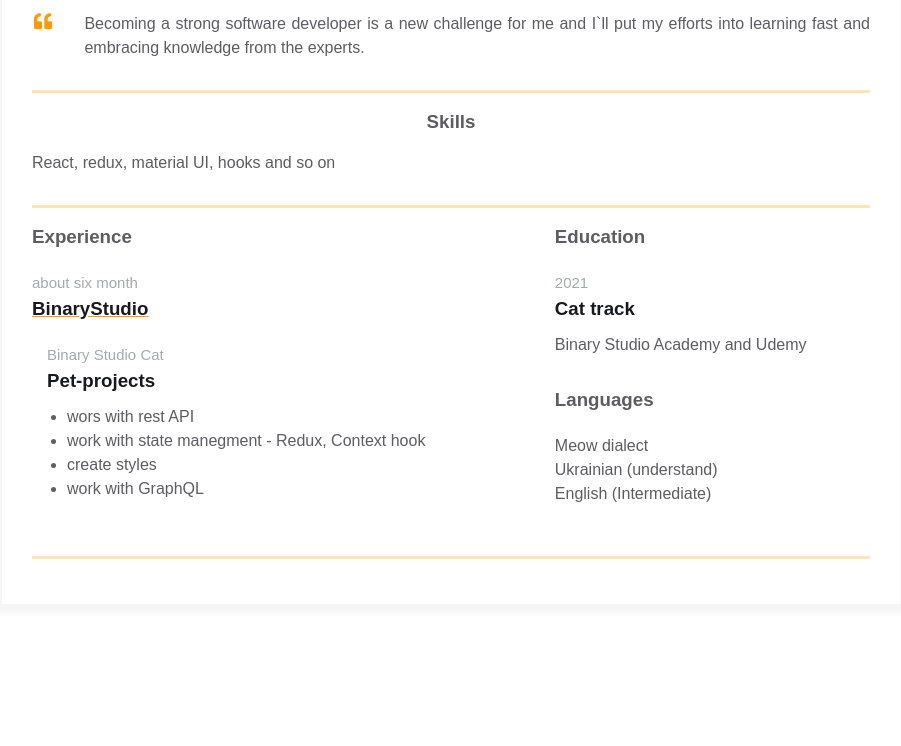
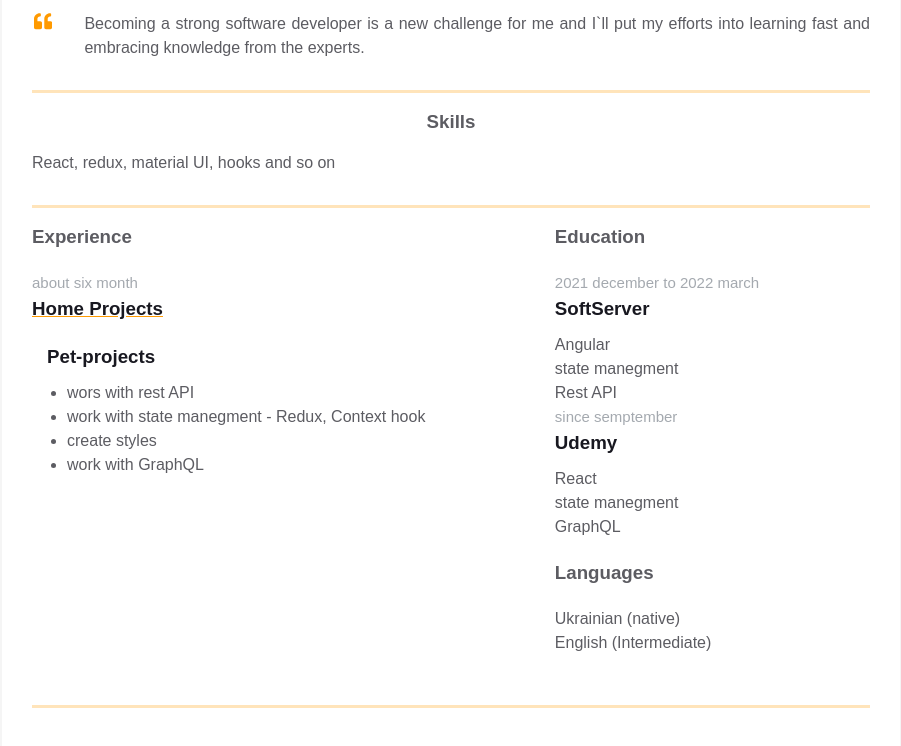
Before and after one commit to RomanMaruk/homepage, a plain HTML site: page index.html in a window 1280 px wide. Shown: the part 338-1084 px from the top of the page, without its empty margins (189-1090 px from the left). Before the commit the page ends 993 px from the top, so only its background shows below. Drawn offline with Linux system fonts and the light colour scheme.

Commit message:
add my own informarion

```diff
--- a/index.html
+++ b/index.html
@@ -75,28 +75,6 @@
 					</div>
 				</div>
 
-				<!-- <div class="container">
-					<div class="resume__block">
-						<div class="main-info fh">
-
-							<div class="experiences">
-								<h3 class="experiences__header">Experience</h3>
-								<p class="experiences__company-header-durability">about six month</p>
-								<h3 class="experiences__company-header-name">Pet-projects</h3>
-								<h4 class="experiences__company-project">Marvel</h4>
-								<ul class="experiences__company-project-name">
-									<li class="experiences__company-project-responsibilities">wors with rest API</li>
-									<li class="experiences__company-project-responsibilities">work with state manegment - Redux, Context hook</li>
-									<li class="experiences__company-project-responsibilities">create styles</li>
-									<li class="experiences__company-project-responsibilities">work with GraphQL</li>
-								</ul>
-							</div>
-
-							<div class="additional-info fv"></div>
-						</div>
-					</div>
-				</div> -->
-
 				<div class="container">
 					<div class="resume__block">
 						<div class="main-info fh">
@@ -106,11 +84,10 @@
 								<div class="experiences__company">
 									<div class="experiences__company-header">
 										<span class="experiences__company-header-durability">about six month</span>
-										<h3 class="experiences__company-header-name">BinaryStudio</h3>
+										<h3 class="experiences__company-header-name">Home Projects</h3>
 									</div>
 
 									<div class="experiences__company-project">
-										<span class="experiences__company-project-role">Binary Studio Cat</span>
 										<h3 class="experiences__company-project-name">Pet-projects</h3>
 										<ul class="experiences__company-project-responsibilities">
 											<li>wors with rest API</li=>
@@ -126,19 +103,25 @@
 								<div class="additional-info__education">
 									<h3 class="additional-info__education-header">Education</h3>
 									<div class="additional-info__education-university">
-										<span class="additional-info__education-university-durability">2021</span>
-										<h3 class="additional-info__education-university-speciality">Cat track</h3>
-										<p class="additional-info__education-university-name">Binary Studio Academy and Udemy</p>
+										<span class="additional-info__education-university-durability">2021 december to 2022 march</span>
+										<h3 class="additional-info__education-university-speciality">SoftServer</h3>
+										<p class="additional-info__education-university-name">Angular</p>
+										<p class="additional-info__education-university-name">state manegment</p>
+										<p class="additional-info__education-university-name">Rest API</p>
+									</div>
+									<div class="additional-info__education-university">
+										<span class="additional-info__education-university-durability">since semptember</span>
+										<h3 class="additional-info__education-university-speciality">Udemy</h3>
+										<p class="additional-info__education-university-name">React</p>
+										<p class="additional-info__education-university-name">state manegment</p>
+										<p class="additional-info__education-university-name">GraphQL</p>
 									</div>
 								</div>
 
 								<div class="additional-info__languages">
 									<h3 class="additional-info__languages-header">Languages</h3>
 									<p class="additional-info__languages-item">
-										Meow dialect
-									</p>
-									<p class="additional-info__languages-item">
-										Ukrainian (understand)
+										Ukrainian (native)
 									</p>
 									<p class="additional-info__languages-item">
 										English (Intermediate)
```
Also changed, not shown: assets/avatar.png.
